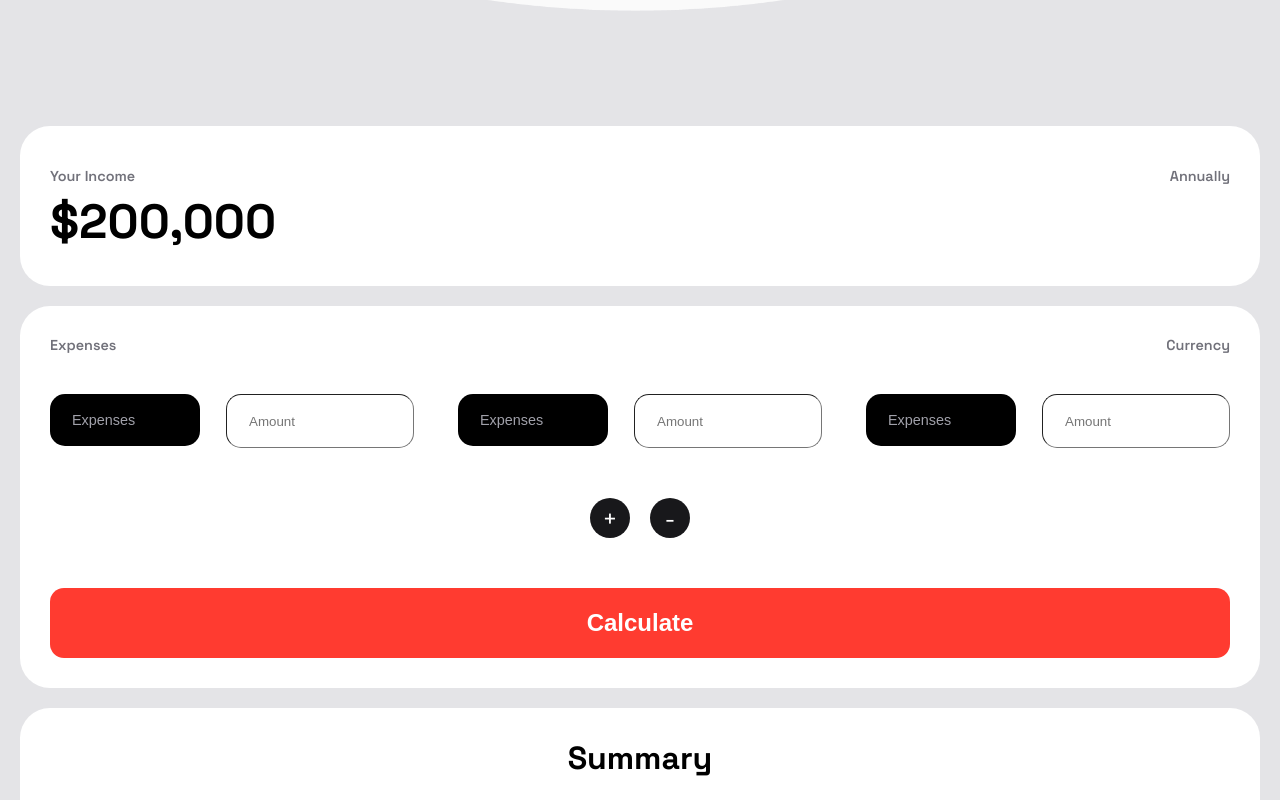
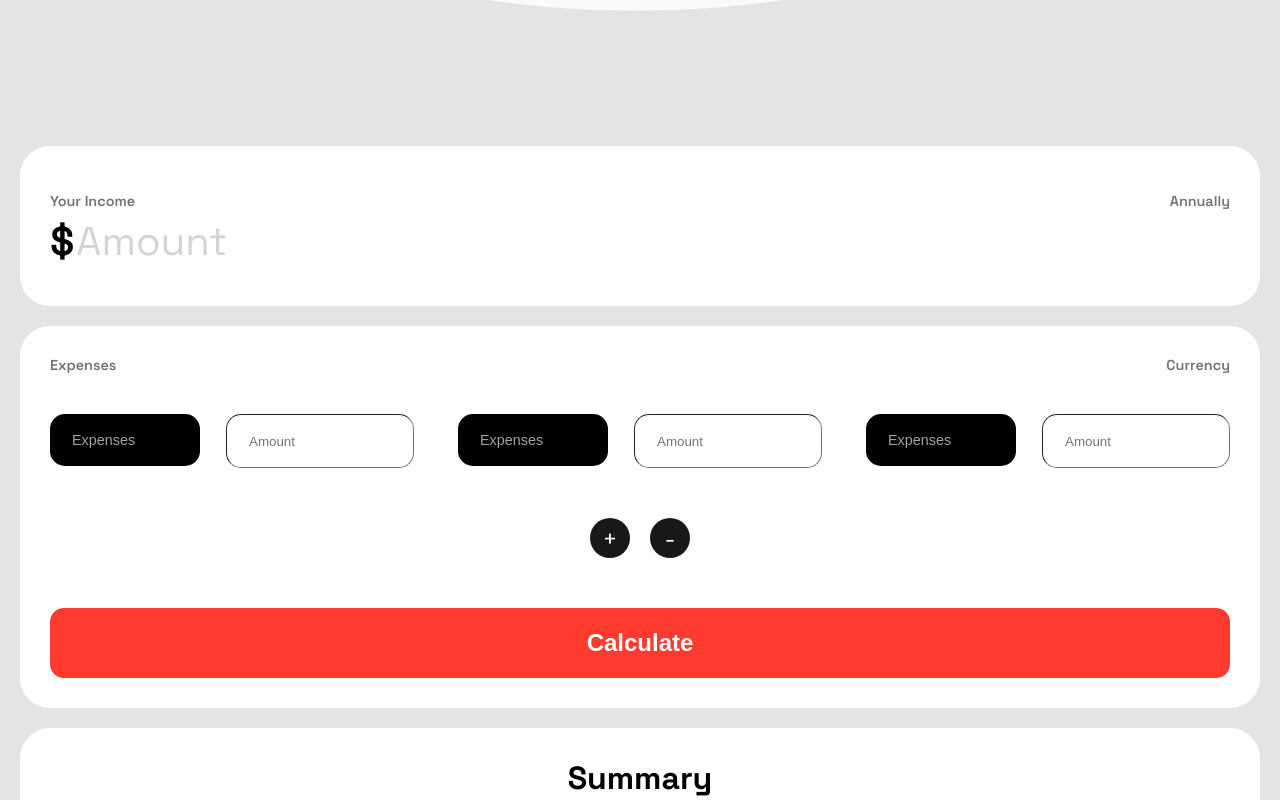
Before and after one commit to vibe-coder/expenses-calculator-main, a React (Create React App) app in the folder expenses-calculator/: page / in a window 1280 px wide. Shown: the part 1400-2200 px from the top of the page. Built offline with nearby package versions, Linux system fonts and the light colour scheme.

Commit message:
Enabling Salary input bar

```diff
--- a/expenses-calculator/src/components/Calculation.jsx
+++ b/expenses-calculator/src/components/Calculation.jsx
@@ -13,7 +13,8 @@ function Calculation() {
           <p>Annually</p>
         </div>
         <div className='input-container'>
-          <h1>$200,000</h1>
+          <p>$</p>
+          <input className='salary-amount' placeholder='Amount' type='number'/>
         </div>
       </div>
 
--- a/expenses-calculator/src/components/Container.jsx
+++ b/expenses-calculator/src/components/Container.jsx
@@ -3,9 +3,17 @@ import "./styles/Container.scss"
 import logo from "../images/EXcal-logo-03.png"
 import subImage from "../images/sub-hero-image.png"
 import Calculation from './Calculation'
-import Footer from './Footer';
+import Footer from './Footer'
+import { useRef } from 'react'
 
 function Container() {
+
+  const ref = useRef(null);
+
+  const handleClick = () => {
+    ref.current?.scrollIntoView({behavior:"smooth"})
+  };
+
   return (
     <div className='component-container'>
 
@@ -19,7 +27,7 @@ function Container() {
           <h1>Be in charge <br/> of your <br/> Expenses!</h1>
           <p>With EXcal, you will always be one step <br/> ahead of all your financial expenses. <br/> No late surprises!</p>
           <div className='button-wrapper'>
-          <button>Get Started</button>
+          <button onMouseUp={handleClick}>Get Started</button>
           </div>
         </main>
       </div>
@@ -37,8 +45,9 @@ function Container() {
       </div>
 
 
-
-      <Calculation/>
+      <div ref={ref}>
+        <Calculation />
+      </div>
       <Footer/>
     </div>
   )
--- a/expenses-calculator/src/components/styles/Calculation.scss
+++ b/expenses-calculator/src/components/styles/Calculation.scss
@@ -2,6 +2,7 @@
   .calculation-container{
     margin: 0 20px;
     font-family: Space Grotesk;
+    padding-top: 20px;
 
     // Salary data collection form Styles
 
@@ -29,9 +30,27 @@
       }
       .input-container{
         // background-color: lightcoral;
-        h1{
-          font-size: 3rem;
+        display: flex;
+
+        p{
+          font-size: 2.5rem;
           margin: 0;
+          font-weight: 600;
+        }
+        .salary-amount{
+          font-size: 2.5rem;
+          margin: 0;
+          width: 200px;
+          border: none;
+        }
+
+        .salary-amount::placeholder{
+          font-family: Space Grotesk;
+          color: #d4d4d8;
+        }
+
+        .salary-amount:focus{
+
         }
       }
     }
```
